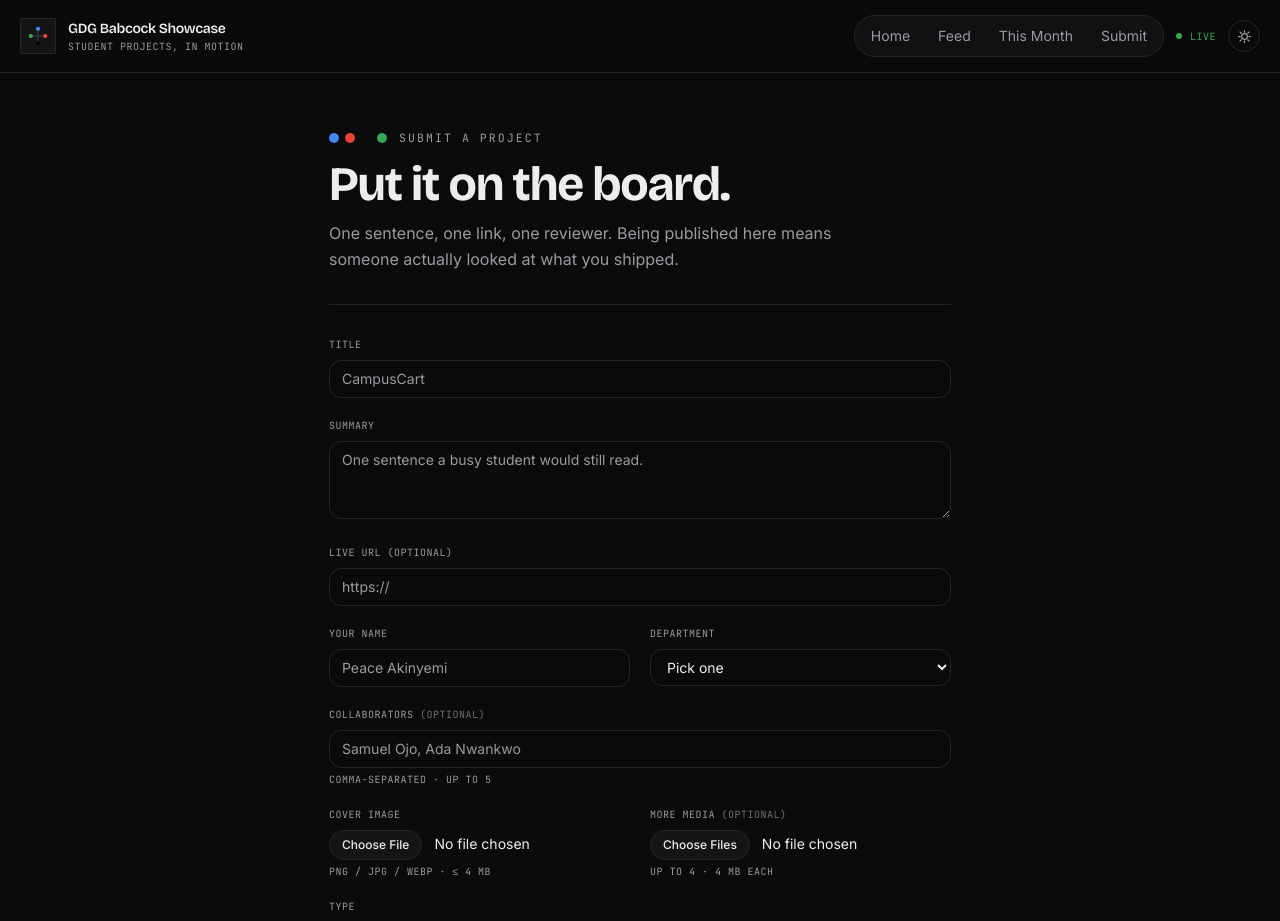
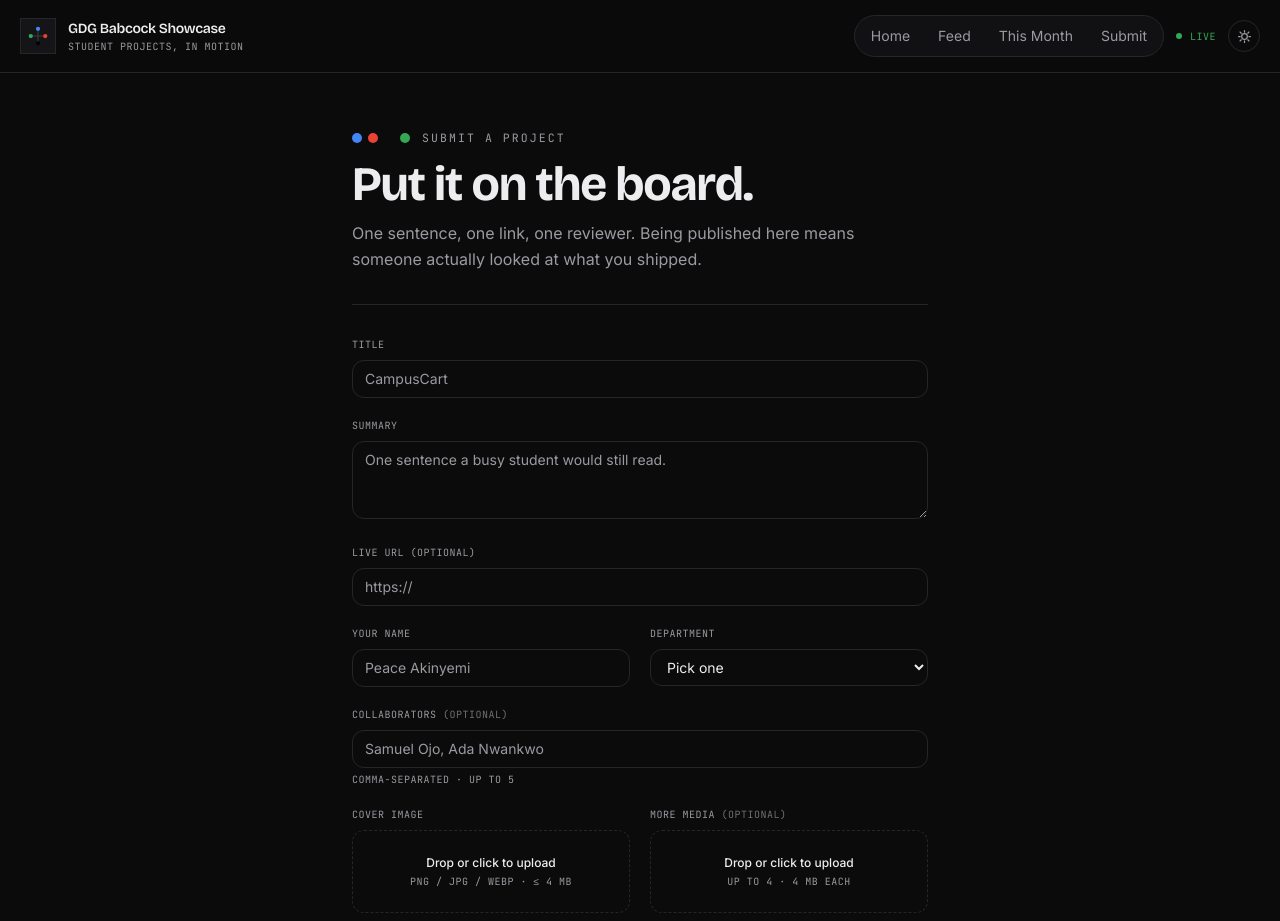
Before and after one commit to GDGBabcockUniversity/showcase, a Next.js app: page /submit in a window 1280 px wide. Shown: the top 921 px of the page. Built offline with nearby package versions, Linux system fonts and the light colour scheme.

Commit message:
feat: drag-and-drop file upload with preview on submit form

```diff
--- a/src/app/submit/submit-form.tsx
+++ b/src/app/submit/submit-form.tsx
@@ -1,6 +1,6 @@
 "use client";
 
-import { useActionState } from "react";
+import { useActionState, useEffect, useRef, useState, type DragEvent } from "react";
 import { DEPARTMENTS, PROJECT_TYPES, TYPE_LABEL } from "@/lib/departments";
 
 export type SubmitState = {
@@ -35,6 +35,94 @@ const inputClass =
   "w-full rounded-xl border border-border bg-bg px-3 py-2 text-sm text-fg outline-none transition-colors placeholder:text-muted focus:border-blue/60";
 const labelClass = "block font-mono text-[10px] uppercase tracking-wider text-muted";
 const errClass = "mt-1 font-mono text-[11px] text-red";
+
+function FileDrop({
+  id,
+  name,
+  multiple,
+  required,
+  accept = "image/png,image/jpeg,image/webp",
+  hint,
+}: {
+  id: string;
+  name: string;
+  multiple?: boolean;
+  required?: boolean;
+  accept?: string;
+  hint: string;
+}) {
+  const inputRef = useRef<HTMLInputElement>(null);
+  const [over, setOver] = useState(false);
+  const [previews, setPreviews] = useState<{ name: string; url: string }[]>([]);
+
+  useEffect(() => () => previews.forEach((p) => URL.revokeObjectURL(p.url)), [previews]);
+
+  function sync() {
+    const files = inputRef.current?.files;
+    setPreviews((prev) => {
+      prev.forEach((p) => URL.revokeObjectURL(p.url));
+      return files
+        ? Array.from(files).map((f) => ({ name: f.name, url: URL.createObjectURL(f) }))
+        : [];
+    });
+  }
+
+  function onDrop(e: DragEvent<HTMLLabelElement>) {
+    e.preventDefault();
+    setOver(false);
+    if (!inputRef.current) return;
+    const dt = new DataTransfer();
+    const incoming = Array.from(e.dataTransfer.files).filter((f) =>
+      accept.split(",").some((a) => f.type === a.trim()),
+    );
+    (multiple ? incoming : incoming.slice(0, 1)).forEach((f) => dt.items.add(f));
+    if (dt.files.length === 0) return;
+    inputRef.current.files = dt.files;
+    sync();
+  }
+
+  return (
+    <label
+      htmlFor={id}
+      onDragOver={(e) => {
+        e.preventDefault();
+        setOver(true);
+      }}
+      onDragLeave={() => setOver(false)}
+      onDrop={onDrop}
+      className={`mt-2 flex cursor-pointer flex-col items-center justify-center gap-1 rounded-xl border border-dashed px-3 py-6 text-center text-xs transition-colors ${
+        over ? "border-blue bg-blue/5 text-fg" : "border-border bg-bg text-muted hover:border-blue/60"
+      }`}
+    >
+      {previews.length > 0 ? (
+        <div className="flex flex-wrap justify-center gap-2">
+          {previews.map((p) => (
+            <img
+              key={p.url}
+              src={p.url}
+              alt={p.name}
+              className="h-20 w-20 rounded-lg border border-border object-cover"
+            />
+          ))}
+        </div>
+      ) : (
+        <span className="font-medium text-fg">Drop or click to upload</span>
+      )}
+      <span className="font-mono text-[10px] uppercase tracking-wider">{hint}</span>
+      <input
+        ref={inputRef}
+        id={id}
+        name={name}
+        type="file"
+        accept={accept}
+        multiple={multiple}
+        required={required}
+        onChange={sync}
+        className="sr-only"
+      />
+    </label>
+  );
+}
 
 export function SubmitForm({
   action,
@@ -163,36 +251,16 @@ export function SubmitForm({
 
       <div className="grid gap-5 sm:grid-cols-2">
         <div>
-          <label htmlFor="cover" className={labelClass}>Cover image</label>
-          <input
-            id="cover"
-            name="cover"
-            type="file"
-            accept="image/png,image/jpeg,image/webp"
-            required
-            className="mt-2 block w-full text-sm text-fg file:mr-3 file:rounded-full file:border file:border-border file:bg-surface file:px-3 file:py-1.5 file:text-xs file:font-medium file:text-fg hover:file:border-blue/60"
-          />
-          <p className="mt-1 font-mono text-[10px] uppercase tracking-wider text-muted">
-            PNG / JPG / WEBP · ≤ 4 MB
-          </p>
+          <span className={labelClass}>Cover image</span>
+          <FileDrop id="cover" name="cover" required hint="PNG / JPG / WEBP · ≤ 4 MB" />
           {state.errors?.cover && <p className={errClass}>{state.errors.cover}</p>}
         </div>
 
         <div>
-          <label htmlFor="media" className={labelClass}>
+          <span className={labelClass}>
             More media <span className="text-muted/70">(optional)</span>
-          </label>
-          <input
-            id="media"
-            name="media"
-            type="file"
-            accept="image/png,image/jpeg,image/webp"
-            multiple
-            className="mt-2 block w-full text-sm text-fg file:mr-3 file:rounded-full file:border file:border-border file:bg-surface file:px-3 file:py-1.5 file:text-xs file:font-medium file:text-fg hover:file:border-blue/60"
-          />
-          <p className="mt-1 font-mono text-[10px] uppercase tracking-wider text-muted">
-            Up to 4 · 4 MB each
-          </p>
+          </span>
+          <FileDrop id="media" name="media" multiple hint="Up to 4 · 4 MB each" />
           {state.errors?.media && <p className={errClass}>{state.errors.media}</p>}
         </div>
       </div>
```
